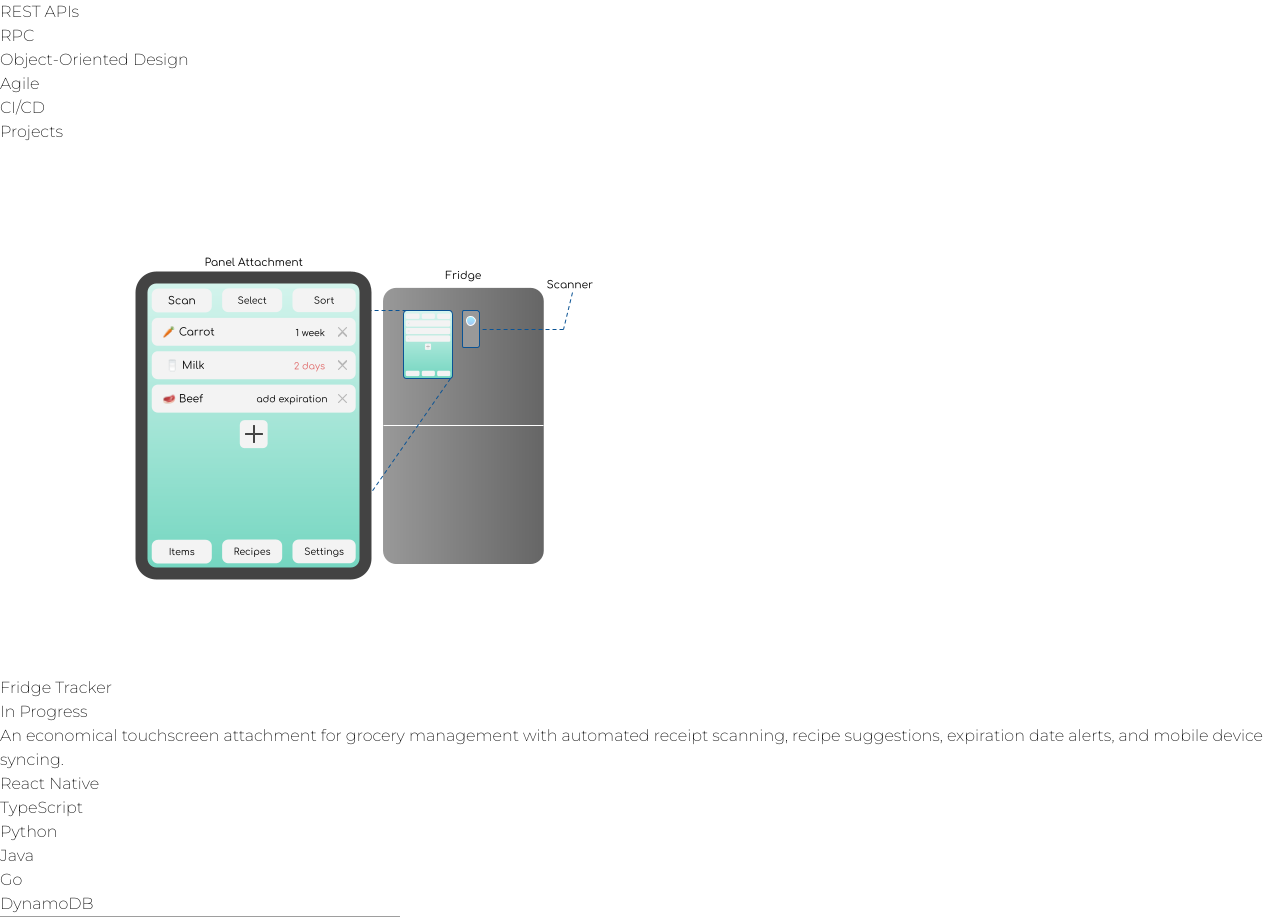
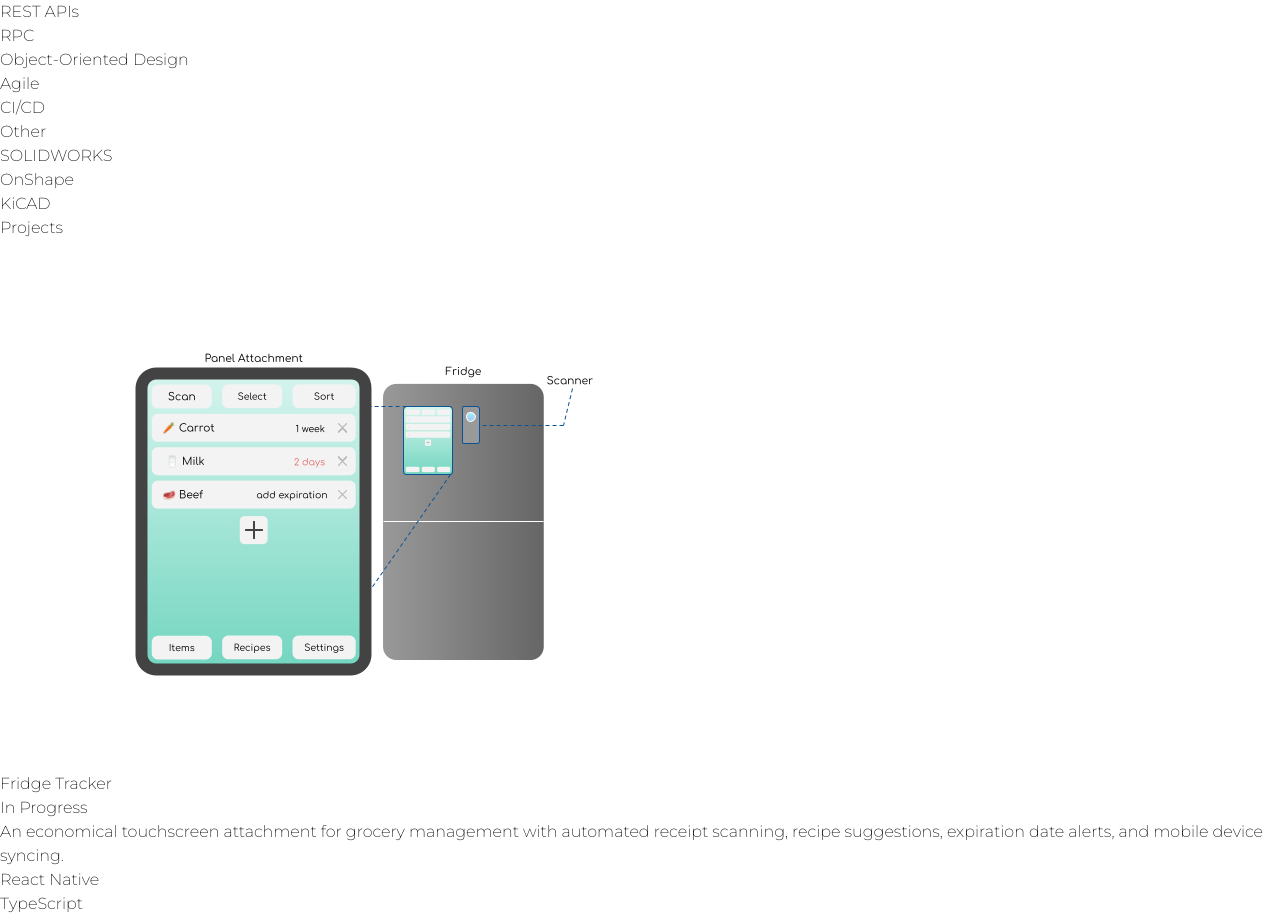
Before and after one commit to JeffC25/JeffC25.github.io, a React (Vite) app: page / in a window 1280 px wide. Shown: the part 2120-3037 px from the top of the page. Built offline with nearby package versions, Linux system fonts and the light colour scheme; grey boxes are pictures that could not be loaded.

Commit message:
update SkillsWidget.tsx

```diff
--- a/src/components/SkillsWidget.tsx
+++ b/src/components/SkillsWidget.tsx
@@ -12,6 +12,7 @@ const SkillsWidget = ({ tab }: Props) => {
             <SkillCategory category="Databases" skills={["PostgreSQL", "SQLite", "MongoDB", "Redis", "Neo4j", "DynamoDB"]} />
             <SkillCategory category="Tools" skills={["Node.js", "Docker", "Kubernetes", "Git", "NGINX", "Amazon Web Services", "Google Cloud"]} />
             <SkillCategory category="Concepts" skills={["Microservices", "Machine Learning", "REST APIs", "RPC", "Object-Oriented Design", "Agile", "CI/CD"]} />
+            <SkillCategory category="Other" skills={["SOLIDWORKS", "OnShape", "KiCAD"]} />
         </section>
     )
 }
```
